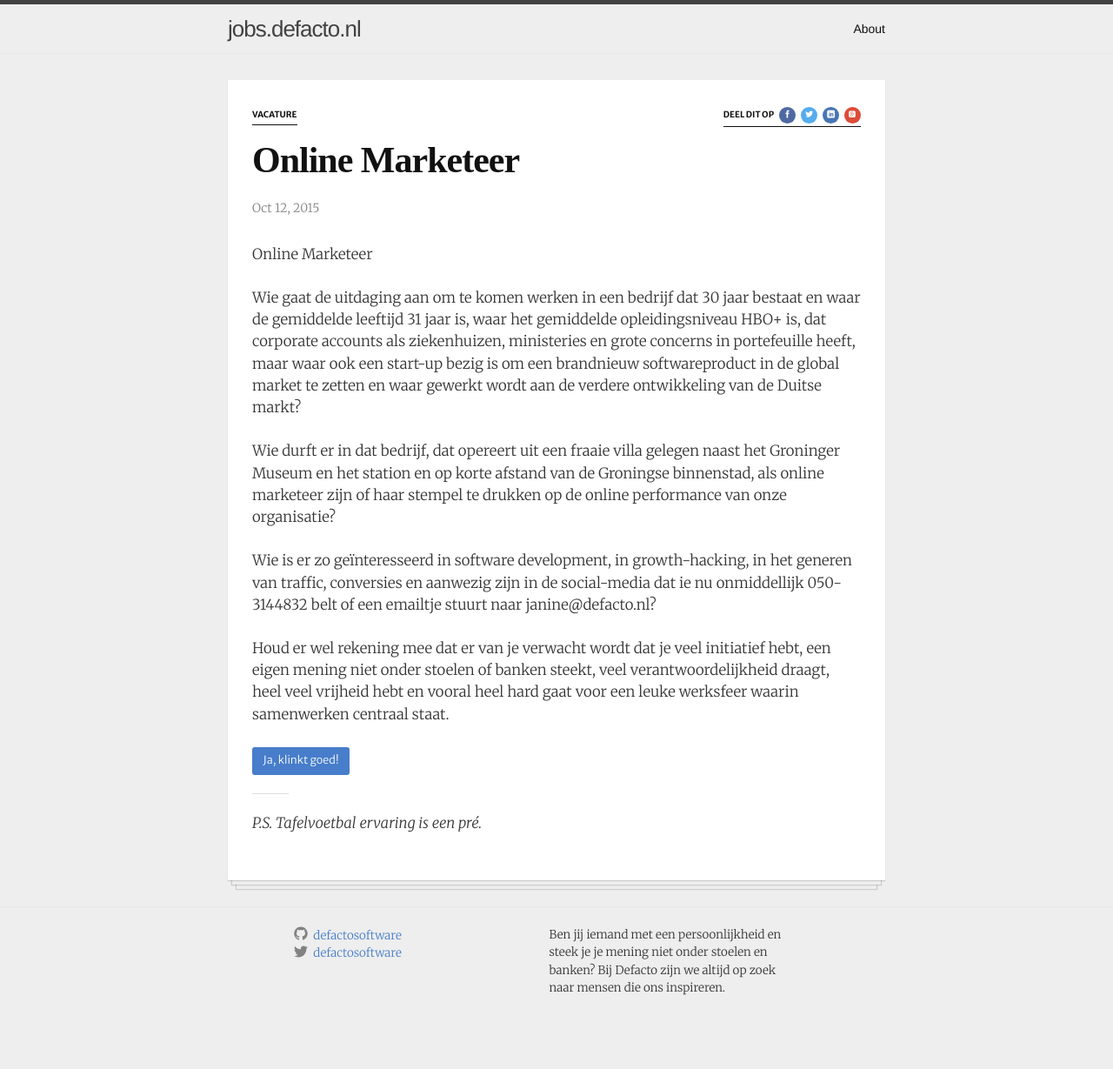
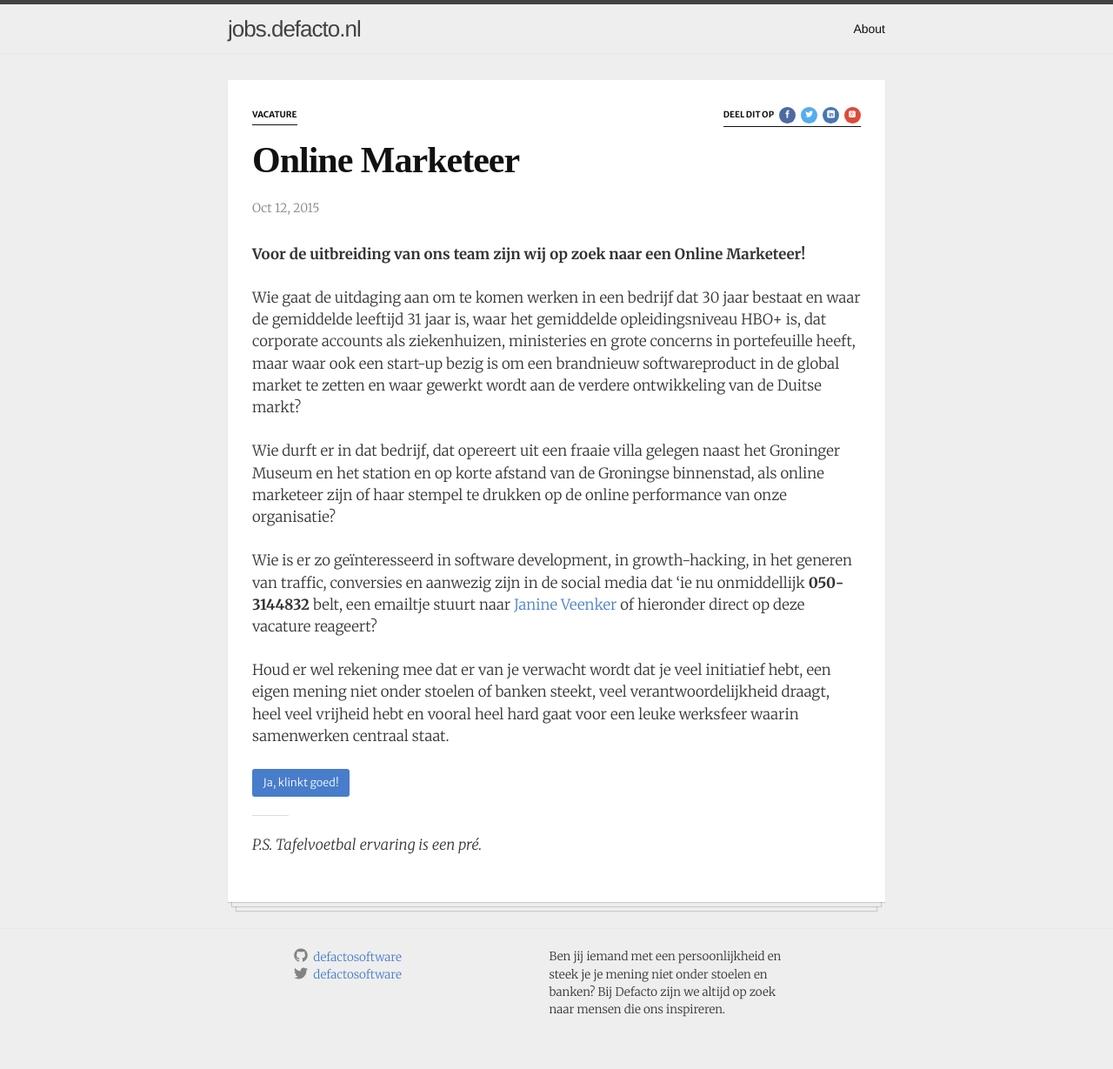
Before and after one commit to DefactoSoftware/jobs.defacto.nl, a Jekyll site: the page built from _posts/2015-10-12-online-marketeer.markdown, in a window 1280 px wide. Shown: the whole page at 87% size. Built offline with Jekyll 4.4.1, drawn with Linux system fonts in a browser that asks for light colours; nearby versions of some CDN libraries; some web fonts are replaced; comment, search, counter and statistics services are not loaded; before the commit the page ends 1203 px from its top, so only the background shows below that.

Commit message:
some style fixes

```diff
--- a/_posts/2015-10-12-online-marketeer.markdown
+++ b/_posts/2015-10-12-online-marketeer.markdown
@@ -4,7 +4,7 @@ title:  "Online Marketeer"
 date:   2015-10-12 17:30
 categories:
 ---
-Online Marketeer
+**Voor de uitbreiding van ons team zijn wij op zoek naar een Online Marketeer!**
 
 Wie gaat de uitdaging aan om te komen werken in een bedrijf dat 30 jaar bestaat en waar de gemiddelde leeftijd
 31 jaar is, waar het gemiddelde opleidingsniveau HBO+ is, dat corporate accounts als ziekenhuizen, ministeries
@@ -16,8 +16,8 @@ en op korte afstand van de Groningse binnenstad, als online marketeer zijn of ha
 performance van onze organisatie?
 
 Wie is er zo geïnteresseerd in software development, in growth-hacking, in het generen van traffic, conversies
-en aanwezig zijn in de social-media dat ie nu onmiddellijk 050-3144832 belt of een emailtje stuurt naar
-janine@defacto.nl?
+en aanwezig zijn in de social media dat 'ie nu onmiddellijk **050-3144832** belt, een emailtje stuurt naar
+[Janine Veenker](mailto:janine@defacto.nl) of hieronder direct op deze vacature reageert?
 
 Houd er wel rekening mee dat er van je verwacht wordt dat je veel initiatief hebt, een eigen mening niet onder
 stoelen of banken steekt, veel verantwoordelijkheid draagt, heel veel vrijheid hebt en vooral heel hard gaat
```
